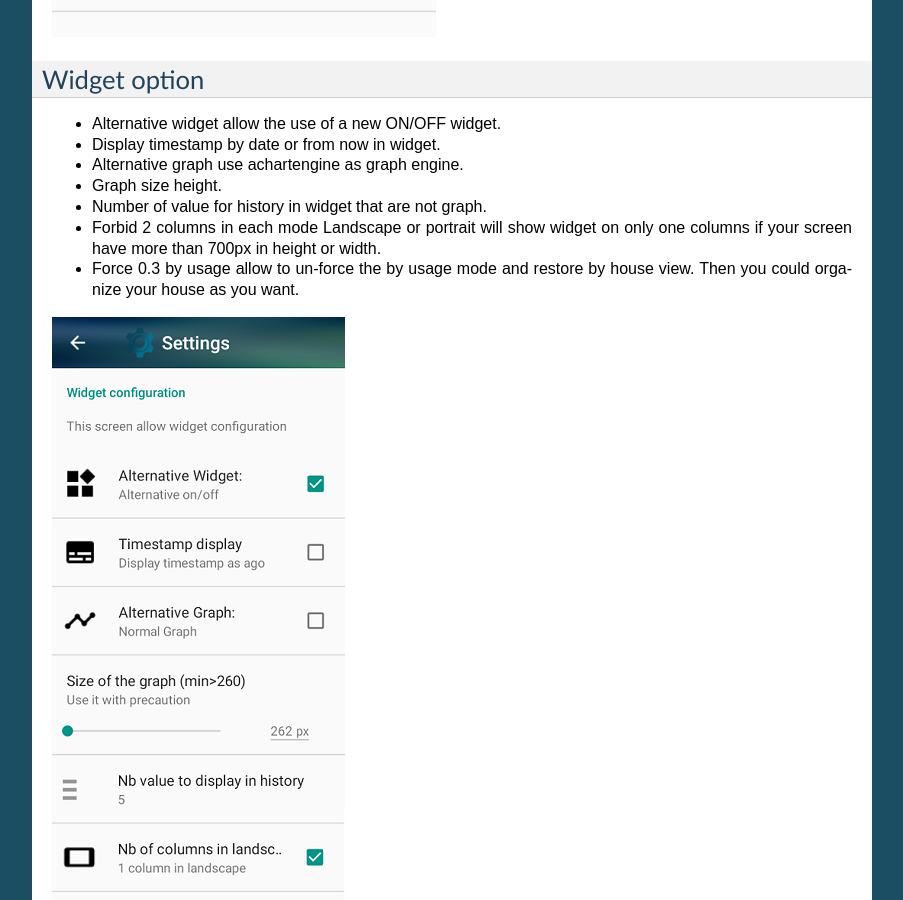
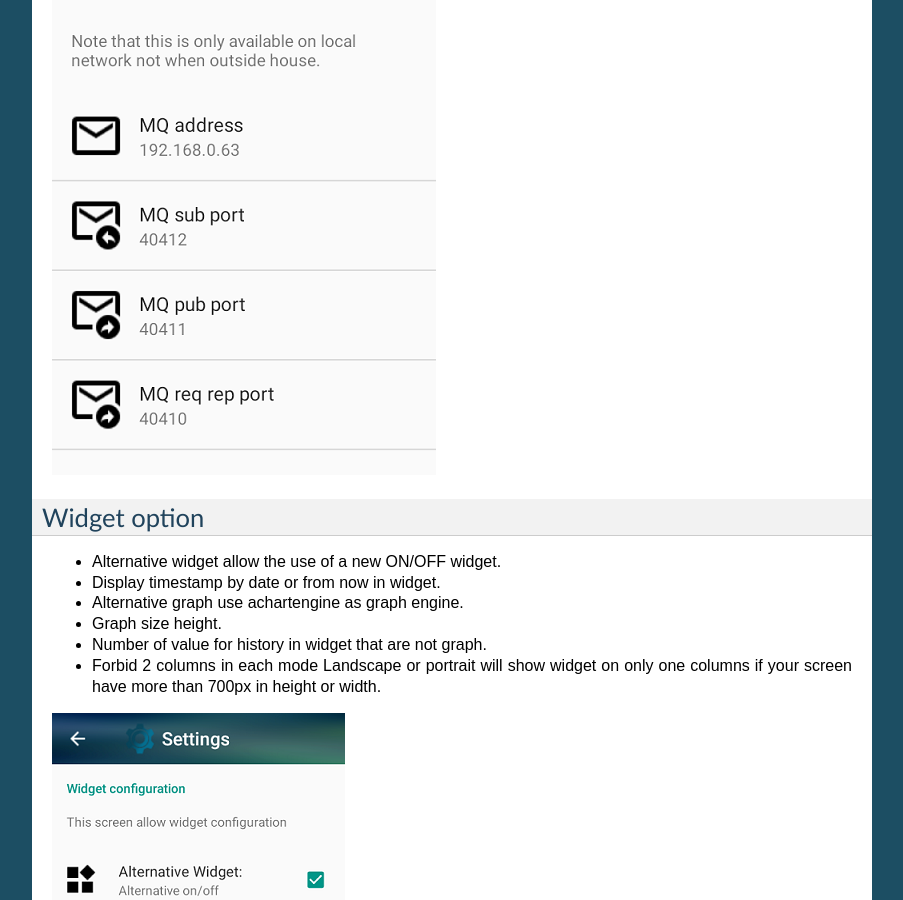
Before and after one commit to domogik/domodroid-doc, a Sphinx documentation site: the page built from docs/end_user/Options.txt, in a window 1280 px wide and 900 px high, scrolled down 3952 px. Shown: the whole window, without its empty margins (198-1101 px from the left). Built offline with Sphinx 7.4.7, drawn with Linux system fonts in a browser that asks for light colours; pages that are not in the unit, such as notebooks, are missing from menus; some of the changed text lies outside the part shown.

Commit message:
Update option image

```diff
--- a/docs/end_user/Options.txt
+++ b/docs/end_user/Options.txt
@@ -49,7 +48,6 @@ Widget option
 * Graph size height.
 * Number of value for history in widget that are not graph.
 * Forbid 2 columns in each mode Landscape or portrait will show widget on only one columns if your screen have more than 700px in height or width.
-* Force 0.3 by usage allow to un-force the by usage mode and restore by house view. Then you could organize your house as you want.
 
 .. image:: image/En_widget_option.png
 
```
Also changed, not shown: other parts of docs/end_user/Options.txt (+1 -1 lines), docs/end_user/image/En_server_option.png, docs/end_user/image/En_server_option1.png (deleted).
